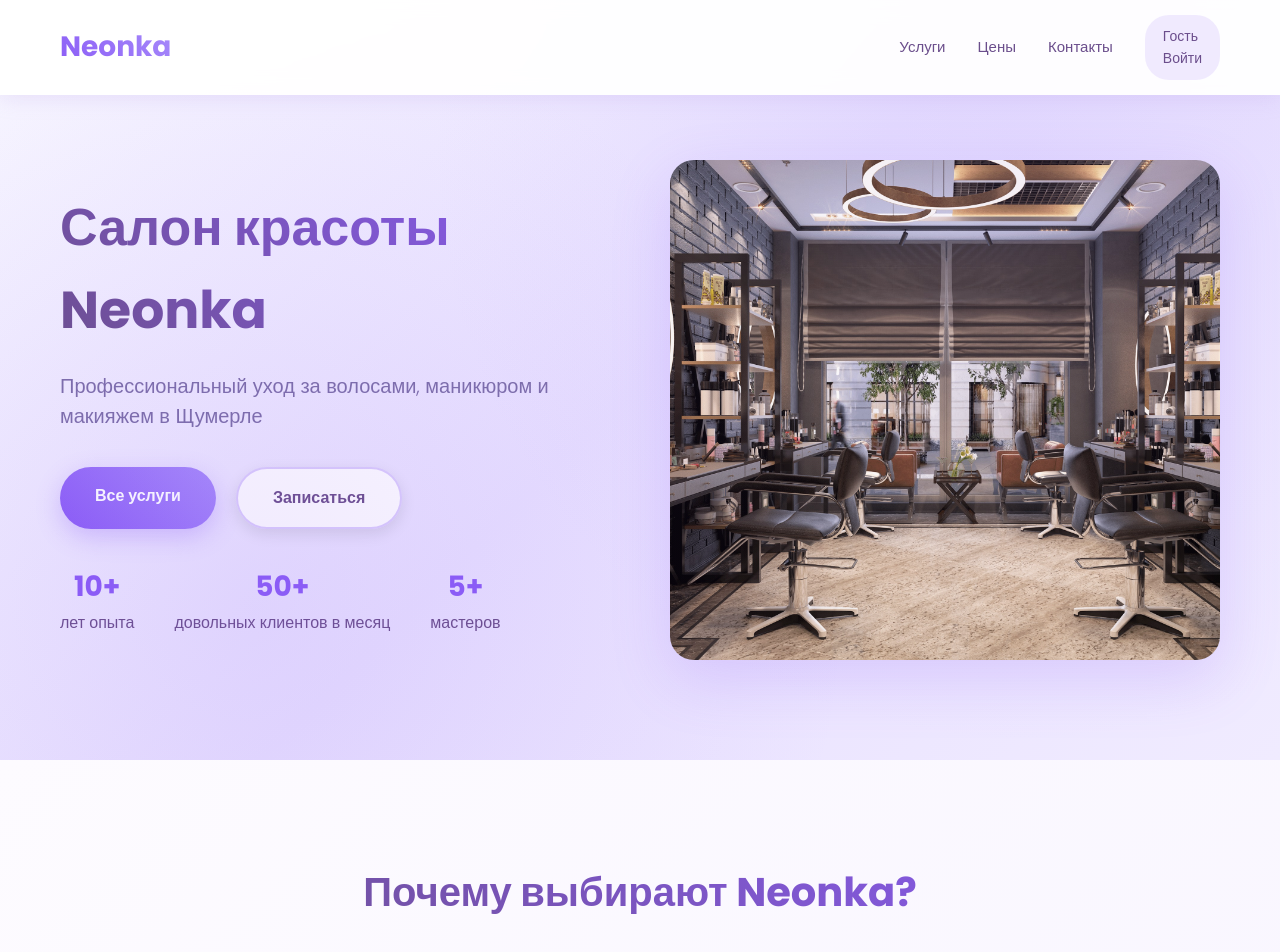
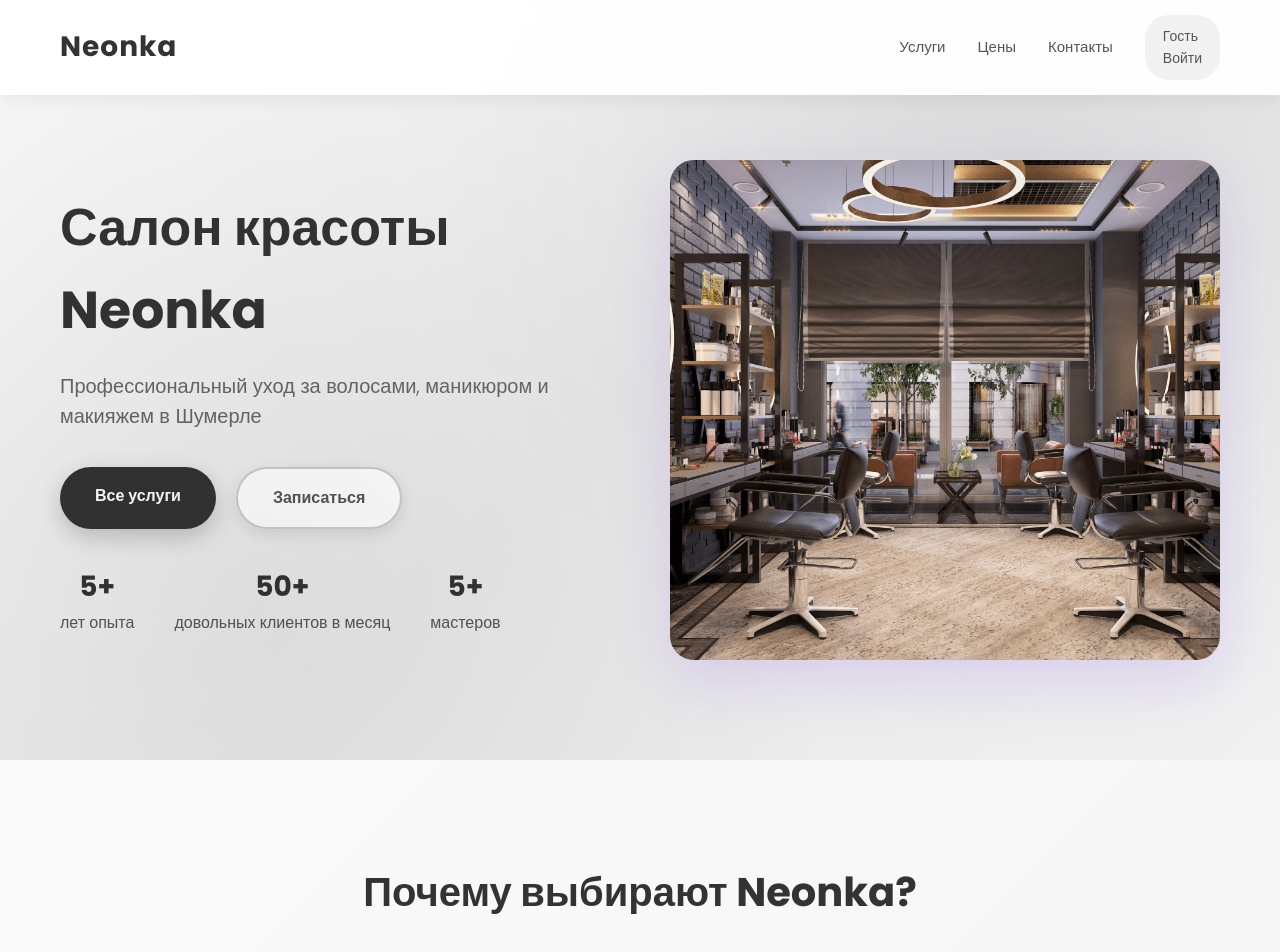
Before and after one commit to yanapetrova8425-coder/Project_cyrsovaya_3_IP, a PHP site: page / in a window 1280 px wide. Shown: the top 952 px of the page. Run offline with PHP 8.4, Linux system fonts and the light colour scheme.

Commit message:
фон и цветовая гамма

```diff
--- a/index.html
+++ b/index.html
@@ -40,13 +40,13 @@
       <div class="hero-content">
         <div class="hero-text">
           <h1>Салон красоты Neonka</h1>
-          <p>Профессиональный уход за волосами, маникюром и макияжем в Щумерле</p>
+          <p>Профессиональный уход за волосами, маникюром и макияжем в Шумерле</p>
           <div class="hero-buttons">
             <a href="#services" class="btn btn-primary">Все услуги</a>
             <label for="login-modal" class="btn btn-secondary">Записаться</label>
           </div>
           <div class="hero-stats">
-            <div class="stat"><span>10+</span> лет опыта</div>
+            <div class="stat"><span>5+</span> лет опыта</div>
             <div class="stat"><span>50+</span> довольных клиентов в месяц</div>
             <div class="stat"><span>5+</span> мастеров</div>
           </div>
@@ -102,7 +102,7 @@
       <div class="service-grid">
         <div class="service-card">
           <div class="service-image">
-            <img src="img/service-haircut.jpg" alt="Стрижка" loading="lazy">
+            <img src="img/strishka.jpg" alt="Стрижка" loading="lazy">
           </div>
           <h3>Стрижка</h3>
           <p>Классика, каскад, боб, стрижка под машинку</p>
@@ -110,7 +110,7 @@
         </div>
         <div class="service-card">
           <div class="service-image">
-            <img src="img/service-coloring.jpg" alt="Окрашивание" loading="lazy">
+            <img src="img/okras.jpg" alt="Окрашивание" loading="lazy">
           </div>
           <h3>Окрашивание</h3>
           <p>Однотонное, мелирование, омбре, балаяж</p>
@@ -118,7 +118,7 @@
         </div>
         <div class="service-card">
           <div class="service-image">
-            <img src="img/service-styling.jpg" alt="Укладка" loading="lazy">
+            <img src="img/ykladka.jpg" alt="Укладка" loading="lazy">
           </div>
           <h3>Укладка</h3>
           <p>Повседневная, вечерняя, праздничная укладка</p>
@@ -126,7 +126,7 @@
         </div>
         <div class="service-card">
           <div class="service-image">
-            <img src="img/service-manicure.jpg" alt="Маникюр" loading="lazy">
+            <img src="img/manukur.jpg" alt="Маникюр" loading="lazy">
           </div>
           <h3>Маникюр</h3>
           <p>Классика, аппаратный, дизайн, покрытие гель</p>
@@ -134,7 +134,7 @@
         </div>
         <div class="service-card">
           <div class="service-image">
-            <img src="img/service-pedicure.jpg" alt="Педикюр" loading="lazy">
+            <img src="img/pedukur.jpg" alt="Педикюр" loading="lazy">
           </div>
           <h3>Педикюр</h3>
           <p>Полный уход за стопами, аппаратный педикюр</p>
@@ -142,7 +142,7 @@
         </div>
         <div class="service-card">
           <div class="service-image">
-            <img src="img/service-makeup.jpg" alt="Визаж" loading="lazy">
+            <img src="img/vizash.jpg" alt="Визаж" loading="lazy">
           </div>
           <h3>Визаж</h3>
           <p>Дневной, вечерний, свадебный макияж</p>
--- a/style.css
+++ b/style.css
@@ -9,8 +9,8 @@
 body {
   font-family: "Poppins", sans-serif;
   line-height: 1.6;
-  color: #5a4f72;
-  background: #f9f7ff;
+  color: #4a4a4a;
+  background: #f5f5f5;
   overflow-x: hidden;
 }
 
@@ -25,13 +25,13 @@ body {
 .header {
   background: rgba(255, 255, 255, 0.95);
   backdrop-filter: blur(10px);
-  color: #6b4e8c;
+  color: #555;
   padding: 15px 0;
   position: fixed;
   top: 0;
   width: 100%;
   z-index: 1000;
-  box-shadow: 0 2px 20px rgba(182, 155, 229, 0.25);
+  box-shadow: 0 2px 20px rgba(0, 0, 0, 0.08);
 }
 
 /* внутри header выравниваю логотип и меню */
@@ -45,10 +45,8 @@ body {
 .logo {
   font-size: 28px;
   font-weight: 700;
-  background: linear-gradient(45deg, #8b5cf6, #a78bfa);
-  -webkit-background-clip: text;
-  -webkit-text-fill-color: transparent;
-  background-clip: text;
+  color: #333;
+  letter-spacing: 1px;
 }
 
 /* основное меню */
@@ -60,7 +58,7 @@ body {
 
 /* пункты меню */
 .menu a {
-  color: #6b4e8c;
+  color: #555;
   text-decoration: none;
   font-size: 15px;
   font-weight: 500;
@@ -76,7 +74,7 @@ body {
   left: 0;
   width: 0;
   height: 2px;
-  background: linear-gradient(45deg, #8b5cf6, #a78bfa);
+  background: #333;
   transition: width 0.3s ease;
 }
 
@@ -102,14 +100,14 @@ body {
   gap: 14px;
   padding: 10px 18px;
   border-radius: 24px;
-  background: rgba(139, 92, 246, 0.12);
+  background: rgba(0, 0, 0, 0.05);
   cursor: pointer;
   transition: all 0.3s ease;
 }
 
 /* при наведении слегка подсвечиваю фон */
 .auth-section:hover {
-  background: rgba(139, 92, 246, 0.2);
+  background: rgba(0, 0, 0, 0.1);
 }
 
 /* информация о пользователе (гость) */
@@ -162,11 +160,11 @@ body {
 .hero {
   background: linear-gradient(
     135deg,
-    #f8f7ff 0%,
-    #e8e0ff 50%,
-    #f0ebff 100%
+    #f8f8f8 0%,
+    #e8e8e8 50%,
+    #f0f0f0 100%
   );
-  color: #6b4e8c;
+  color: #555;
   padding: 160px 0 100px;
   position: relative;
   overflow: hidden;
@@ -182,12 +180,12 @@ body {
   bottom: 0;
   background: radial-gradient(
       circle at 20% 80%,
-      rgba(139, 92, 246, 0.12) 0%,
+      rgba(0, 0, 0, 0.06) 0%,
       transparent 50%
     ),
     radial-gradient(
       circle at 80% 20%,
-      rgba(167, 139, 250, 0.12) 0%,
+      rgba(0, 0, 0, 0.06) 0%,
       transparent 50%
     );
 }
@@ -204,10 +202,7 @@ body {
 .hero-text h1 {
   font-size: 52px;
   margin-bottom: 20px;
-  background: linear-gradient(45deg, #6b4e8c, #8b5cf6);
-  -webkit-background-clip: text;
-  -webkit-text-fill-color: transparent;
-  background-clip: text;
+  color: #333;
   font-weight: 700;
 }
 
@@ -215,7 +210,7 @@ body {
 .hero-text p {
   font-size: 20px;
   margin-bottom: 36px;
-  color: #7c6ea8;
+  color: #666;
   font-weight: 300;
   line-height: 1.5;
 }
@@ -243,7 +238,7 @@ body {
   display: block;
   font-size: 28px;
   font-weight: 700;
-  color: #8b5cf6;
+  color: #333;
 }
 
 /* изображение героя */
@@ -276,10 +271,7 @@ h2 {
   font-size: 40px;
   margin-bottom: 60px;
   font-weight: 700;
-  background: linear-gradient(45deg, #6b4e8c, #8b5cf6);
-  -webkit-background-clip: text;
-  -webkit-text-fill-color: transparent;
-  background-clip: text;
+  color: #333;
 }
 
 /* базовый стиль кнопки */
@@ -298,22 +290,22 @@ h2 {
 
 /* основная кнопка (цветная) */
 .btn-primary {
-  background: linear-gradient(45deg, #8b5cf6, #a78bfa);
+  background: #333;
   color: white;
-  box-shadow: 0 8px 25px rgba(139, 92, 246, 0.3);
+  box-shadow: 0 8px 25px rgba(0, 0, 0, 0.2);
 }
 
 /* эффект при наведении на основную кнопку */
 .btn-primary:hover {
   transform: translateY(-3px);
-  box-shadow: 0 12px 35px rgba(139, 92, 246, 0.4);
+  box-shadow: 0 12px 35px rgba(0, 0, 0, 0.3);
 }
 
 /* вторичная кнопка (светлая) */
 .btn-secondary {
   background: rgba(255, 255, 255, 0.92);
-  color: #6b4e8c;
-  border: 2px solid rgba(139, 92, 246, 0.3);
+  color: #555;
+  border: 2px solid rgba(0, 0, 0, 0.2);
   box-shadow: 0 5px 15px rgba(0, 0, 0, 0.1);
 }
 
```
Also changed, not shown: other parts of style.css (+72 -48 lines), img/atmosvera.jpg (added), img/castesrvo.jpg (added), img/manukur.jpg (added), img/okras.jpg (added), img/pedukur.jpg (added), img/predloheniya.jpg (added), img/rfoffisional.jpg (added), img/salon.jpg (deleted), img/strishka.jpg (added), img/vizash.jpg (added), img/ykladka.jpg (added).
